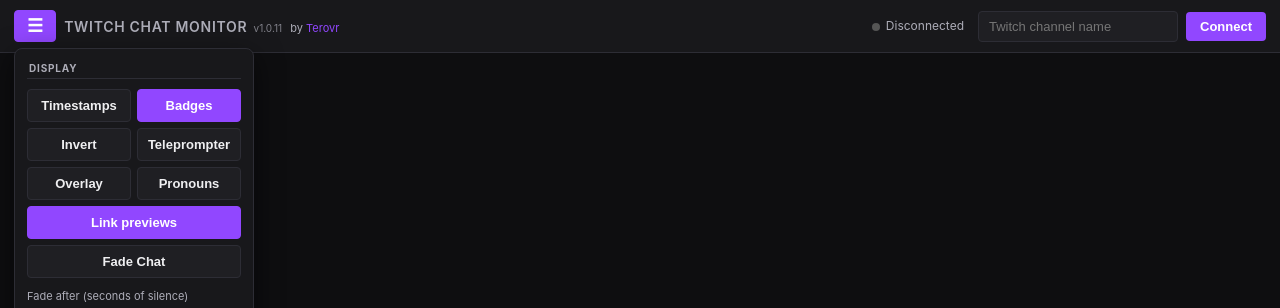
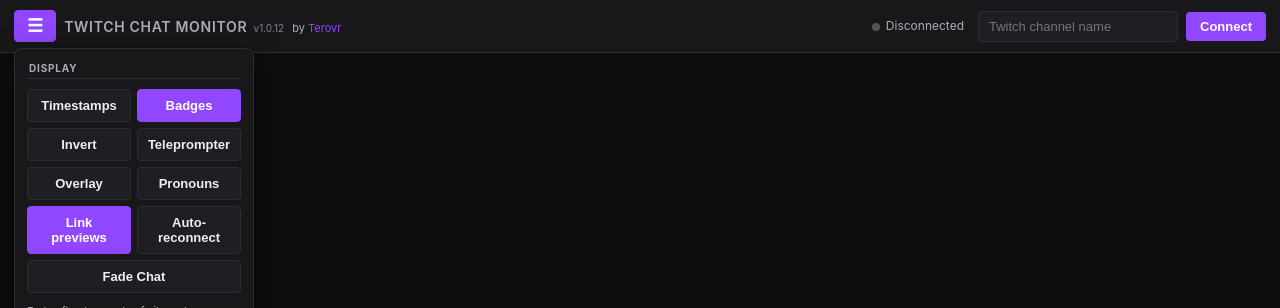
Before and after one commit to terovr-ttv/simple-twitch-chat, a website: page index.html in a window 1280 px wide. Both pictures are taken after a click on the button "Settings". Shown: the top 308 px of the page. Drawn offline with Linux system fonts and the light colour scheme.

Commit message:
Update version to v1.0.12 and add auto-reconnect button

```diff
--- a/index.html
+++ b/index.html
@@ -27,6 +27,7 @@
           </div>
           <div class="menu-row">
             <button id="link-previews-btn" class="secondary" title="Show inline previews for images and YouTube videos">Link previews</button>
+            <button id="auto-reconnect-btn" class="secondary" title="Automatically reconnect to your last channel when the page loads or refreshes">Auto-reconnect</button>
           </div>
           <div class="menu-row">
             <button id="fade-idle-btn" class="secondary" title="Fade and clear chat after a period of silence (great for stream overlays)">Fade Chat</button>
@@ -75,7 +76,7 @@
         </div>
       </div>
     </div>
-    <h1>Twitch Chat Monitor <span class="version">v1.0.11</span> <span class="credit">by <a href="https://streamelements.com/terovr/tip" target="_blank" rel="noopener noreferrer">Terovr</a></span></h1>
+    <h1>Twitch Chat Monitor <span class="version">v1.0.12</span> <span class="credit">by <a href="https://streamelements.com/terovr/tip" target="_blank" rel="noopener noreferrer">Terovr</a></span></h1>
     <span id="status"><span class="dot"></span><span id="status-text">Disconnected</span></span>
     <span id="channel-state" hidden></span>
     <input type="text" id="channel-input" placeholder="Twitch channel name" autocomplete="off" spellcheck="false" />
```
